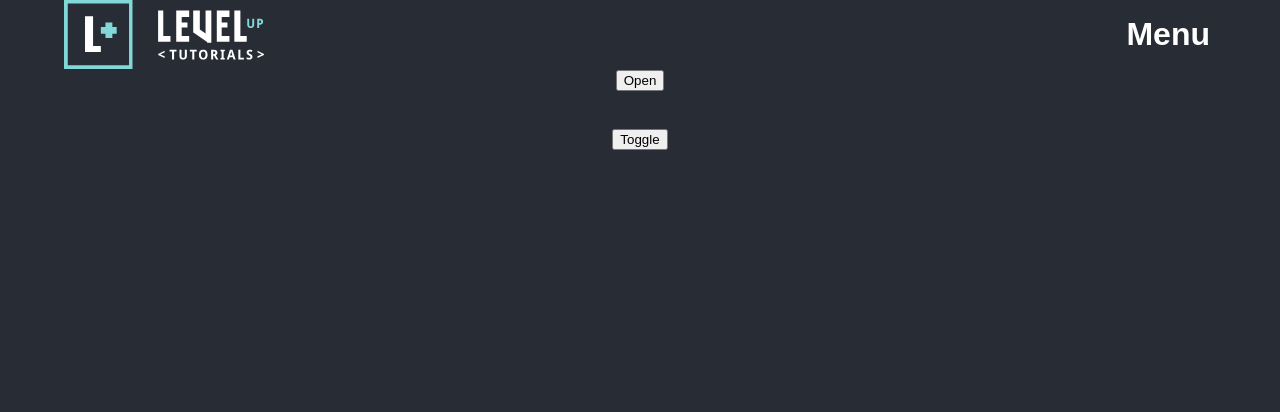
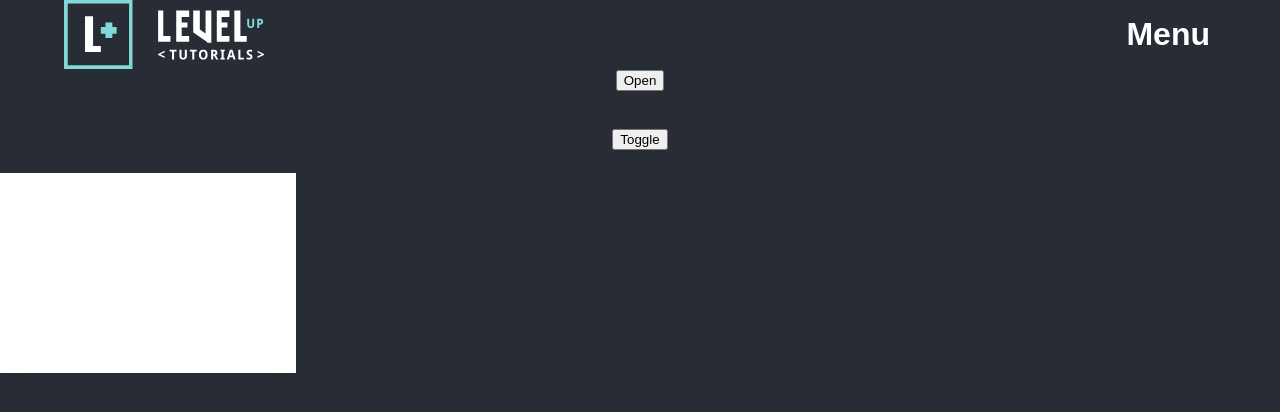
Before and after one commit to maniac23/animating-react, a React (Create React App) app: page / in a window 1280 px wide. Shown: the top 412 px of the page. Built offline with nearby package versions, Linux system fonts and the light colour scheme.

Commit message:
Use chain animation

```diff
--- a/src/Boxes.js
+++ b/src/Boxes.js
@@ -1,17 +1,70 @@
-import React from 'react';
-import { animated, useTrail } from 'react-spring';
+import React, { useState, useRef } from 'react';
+import {
+  animated,
+  useTrail,
+  useSpring,
+  useChain,
+  useTransition
+} from 'react-spring';
 
-const Boxes = ({ isToggled }) => {
-  const items = [0.5, 0.7, 0.9, 1, 0.1];
-  const trail = useTrail(items.length, {
-    transform: isToggled ? 'trasnlate3d(0, 0, 0)' : 'translate3d(-50%, 0, 0)',
-    opacity: isToggled ? 1 : 0
+const items = [0.5, 0.3, 0.2, 0.7, 1, 34, 234, 23, 12, 123];
+
+const Boxes = () => {
+  const [on, toggle] = useState(false);
+
+  const springRef = useRef();
+  const { size } = useSpring({
+    ref: springRef,
+    from: { size: '20%' },
+    to: { size: on ? '100%' : '20%' }
   });
+
+  const transitionRef = useRef();
+  // With Trail
+  // const trail = useTrail(items.length, {
+  //   ref: transitionRef,
+  //   from: {
+  //     opacity: 0,
+  //     transform: 'scale(0)'
+  //   },
+  //   to: {
+  //     opacity: on ? 1 : 0,
+  //     transform: on ? 'scale(1)' : 'scale(0)'
+  //   }
+  // });
+  const transition = useTransition(on ? items : [], item => item, {
+    ref: transitionRef,
+    trail: 400 / items.length,
+    from: {
+      opacity: 0,
+      transform: 'scale(0)'
+    },
+    enter: {
+      opacity: 1,
+      transform: 'scale(1)'
+    },
+    leave: {
+      opacity: 0,
+      transform: 'scale(0)'
+    }
+  });
+
+  useChain(on ? [springRef, transitionRef] : [transitionRef, springRef]);
+
   return (
-    <div className="boxes-grid">
-      {trail.map(animation => (
-        <animated.div style={animation} className="box" />
-      ))}
+    <div className="full-height">
+      <animated.div
+        style={{ width: size, height: size }}
+        className="boxes-grid-two"
+        onClick={() => toggle(!on)}
+      >
+        {transition.map(({ item, key, props }) => (
+          <animated.div className="box-two" key={key} style={props} />
+        ))}
+        {/* {trail.map(animation => (
+          <animated.div className="box-two" style={animation} />
+        ))} */}
+      </animated.div>
     </div>
   );
 };
--- a/src/Checkout.js
+++ b/src/Checkout.js
@@ -1,24 +1,28 @@
 import React, { useState } from 'react';
 import { useSpring, animated, config } from 'react-spring';
-import Boxes from './Boxes';
 
 const Checkout = ({ isOpen }) => {
   const { x } = useSpring({
-    x: isOpen ? 0 : 100
+    x: isOpen ? 0 : 100,
+    config: config.wobbly
   });
   return (
     <div
       className="checkout"
-      style={{ pointerEvents: isOpen ? 'all' : 'none' }}>
+      style={{
+        pointerEvents: isOpen ? 'all' : 'none'
+      }}
+    >
       <animated.div
         style={{
           transform: x.interpolate(x => `translate3d(${x * -1}%, 0, 0)`)
         }}
-        className="checkout-left">
-        <Boxes isToggled={isOpen} />
-      </animated.div>
+        className="checkout-left"
+      />
       <animated.div
-        style={{ transform: x.interpolate(x => `translate3d(${x}%, 0, 0)`) }}
+        style={{
+          transform: x.interpolate(x => `translate3d(${x}%, 0, 0)`)
+        }}
         className="checkout-right"
       />
     </div>
```
